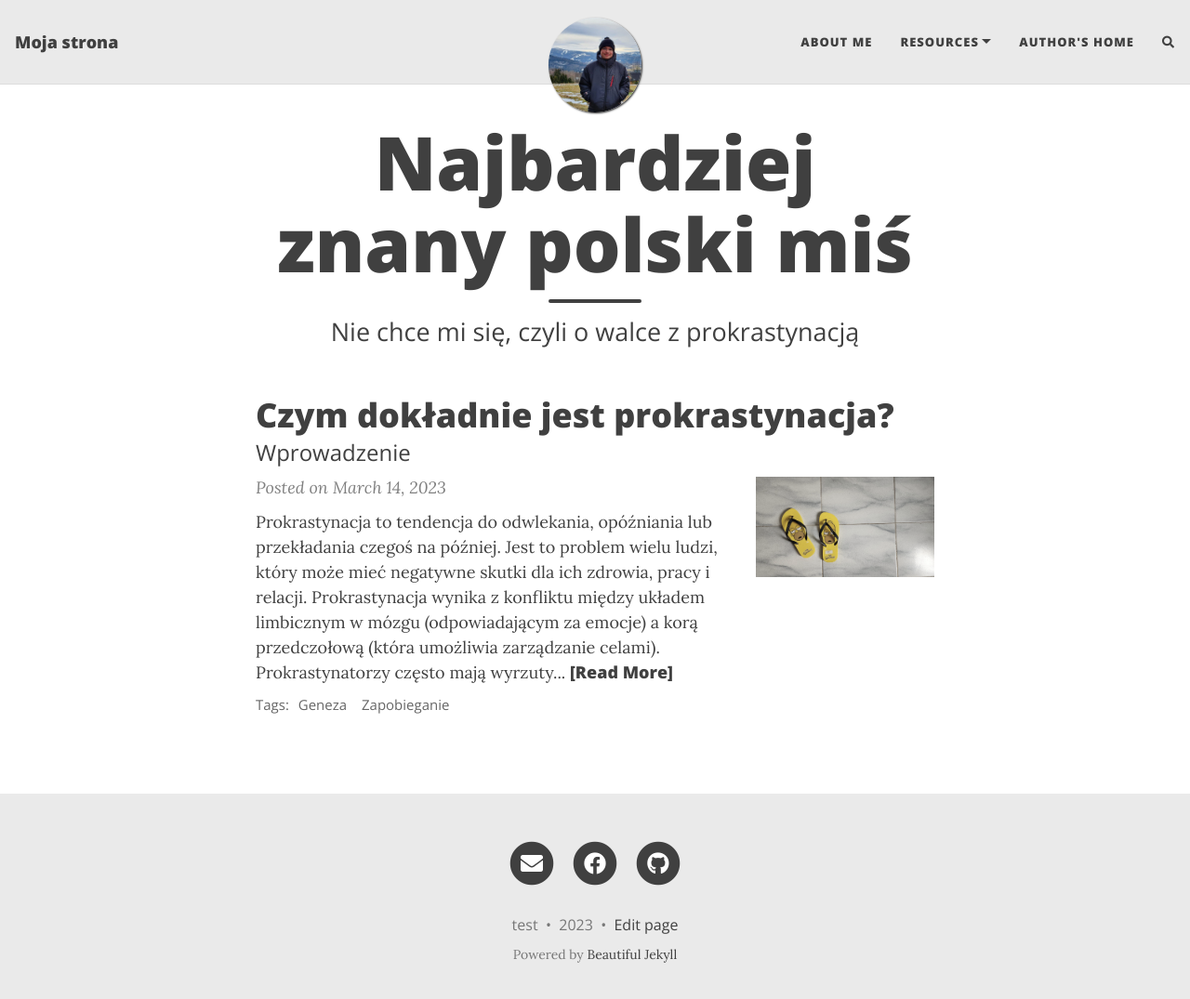
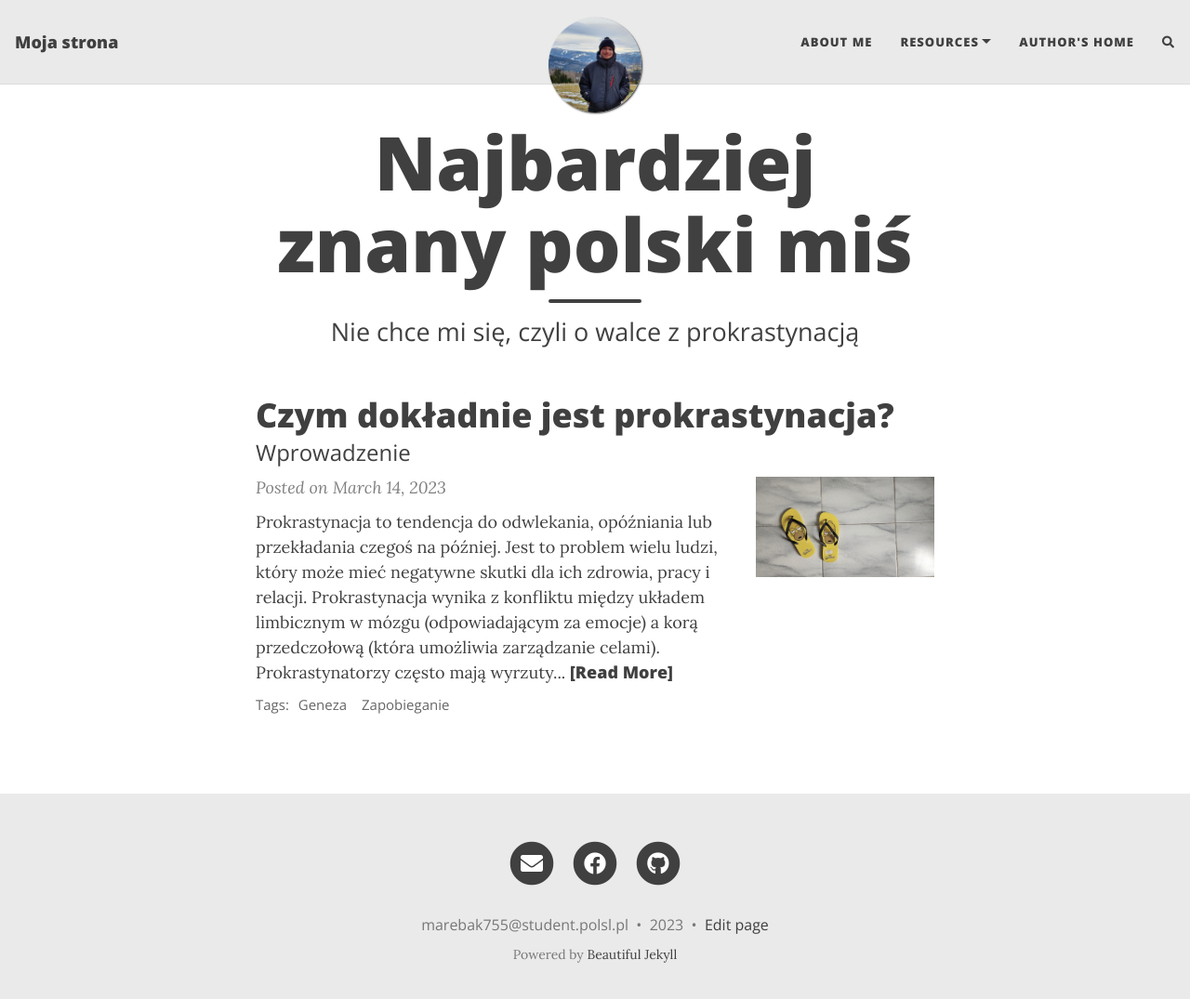
Before and after one commit to marebak755/sju, a Jekyll site: the page built from index.html, in a window 1280 px wide and 1088 px high. Shown: the top 1075 px of the window at 93% size. Built offline with Jekyll 4.4.1, drawn with Linux system fonts in a browser that asks for light colours; nearby versions of some CDN libraries; the list of posts is cut into pages by our own code; comment, search, counter and statistics services are not loaded.

Commit message:
Set the autor back using remote vs code

```diff
--- a/_config.yml
+++ b/_config.yml
@@ -13,7 +13,7 @@
 title: Moja strona
 
 # Your name to show in the footer
-author: test
+author: marebak755@student.polsl.pl
 
 ###############################################
 # --- List of links in the navigation bar --- #
```
